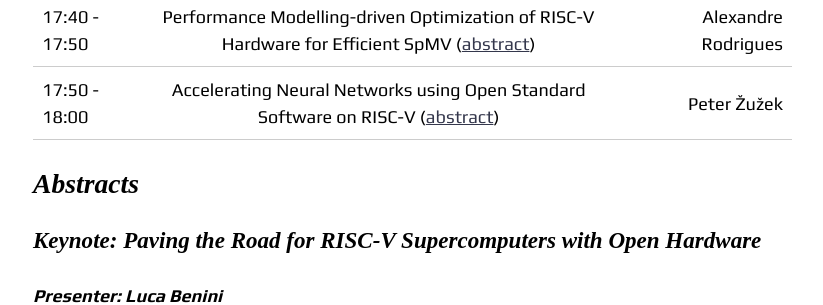
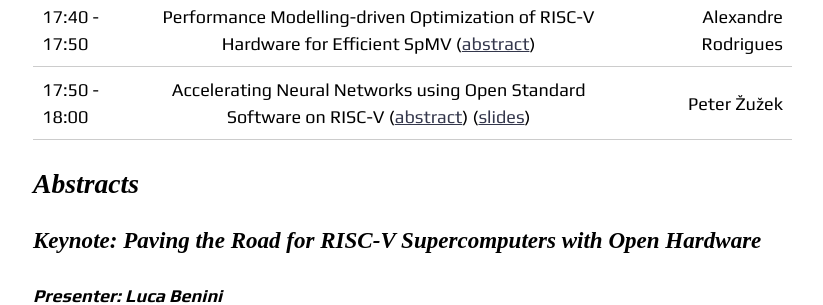
Before and after one commit to RISCVtestbed/riscvtestbed.github.io, a Jekyll site: the page built from _community/isc23-workshop.md, in a window 1280 px wide and 900 px high, scrolled down 1555 px. Shown: the part 154-459 px from the top of the window, without its empty margins (342-1165 px from the left). Built offline with Jekyll 4.4.1, drawn with Linux system fonts in a browser that asks for light colours; nearby versions of some CDN libraries.

Commit message:
Update isc23-workshop.md

```diff
--- a/_community/isc23-workshop.md
+++ b/_community/isc23-workshop.md
@@ -26,7 +26,7 @@ The goal of this workshop is to continue building the community of RISC-V in HPC
 | 17:20 - 17:30 | Prototyping reconfigurable RRAM-based AI accelerators using the RISC-V ecosystem and Digital Twins ([abstract](https://riscv.epcc.ed.ac.uk/community/isc23-workshop/#prototyping-reconfigurable-rram-based-ai-accelerators-using-the-risc-v-ecosystem-and-digital-twins))| Markus Fritscher |
 | 17:30 - 17:40 | Optimization of the FFT algorithm on RISC-V CPUs ([abstract](https://riscv.epcc.ed.ac.uk/community/isc23-workshop/#optimization-of-the-fft-algorithm-on-risc-v-cpus)) ([slides](https://riscv.epcc.ed.ac.uk/assets/files/isc23/zhang_isc23.pdf))| Xianyi Zhang |
 | 17:40 - 17:50 | Performance Modelling-driven Optimization of RISC-V Hardware for Efficient SpMV ([abstract](https://riscv.epcc.ed.ac.uk/community/isc23-workshop/#performance-modelling-driven-optimization-of-risc-v-hardware-for-efficient-spmv))| Alexandre Rodrigues |
-| 17:50 - 18:00 | Accelerating Neural Networks using Open Standard Software on RISC-V ([abstract](https://riscv.epcc.ed.ac.uk/community/isc23-workshop/#accelerating-neural-networks-using-open-standard-software-on-risc-v))| Peter Žužek |
+| 17:50 - 18:00 | Accelerating Neural Networks using Open Standard Software on RISC-V ([abstract](https://riscv.epcc.ed.ac.uk/community/isc23-workshop/#accelerating-neural-networks-using-open-standard-software-on-risc-v)) ([slides](https://riscv.epcc.ed.ac.uk/assets/files/isc23/Narasimhan_ISC23.pdf))| Peter Žužek |
 
 
 ## Abstracts
```
